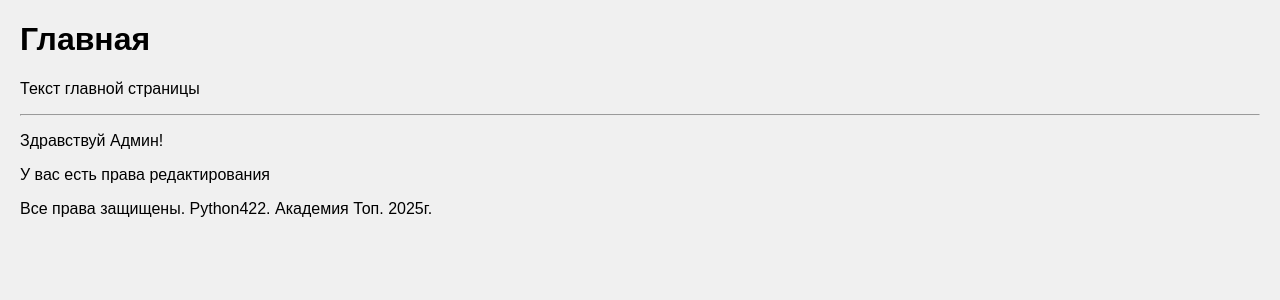
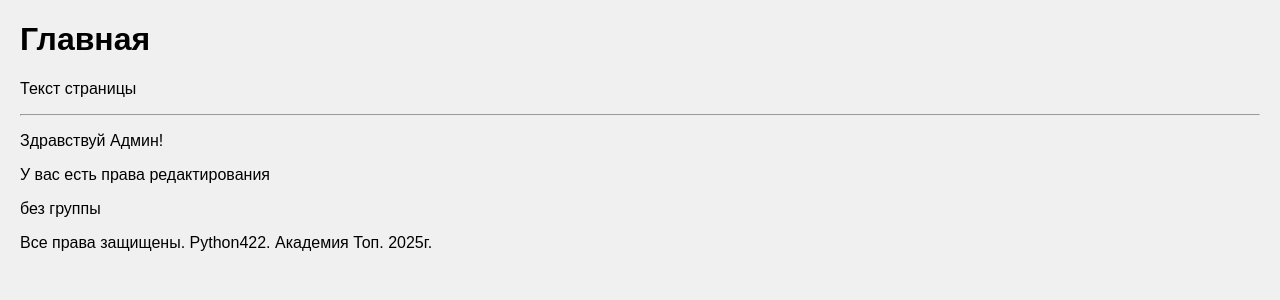
Before and after one commit to KonstantinZenin/django422, a Django app: page / in a window 1280 px wide. Shown: the part 54-354 px from the top of the page. Run offline with Django 5.2, Linux system fonts and the light colour scheme.

Commit message:
lesson_56 знакомство с фильтрами

```diff
--- a/templates/main.html
+++ b/templates/main.html
@@ -9,7 +9,7 @@
     {# Это Django коммент #}
     <!-- Это HTML  коммент -->
     <h1>{{ title }}</h1>
-    <p>{{ text }}</p>
+    <p>{{ text|cut:"главной" }}</p>
     <hr>
     {% comment %} Условия в шаблонизаторе Django {% endcomment %}
     {% if user_status == "admin" %}
@@ -25,4 +25,6 @@
         <p> У вас есть права редактирования</p>
     {% endif %}
 
+    <p>{{ group | default:"без группы"  }}</p>
+
 {% endblock %}
```
